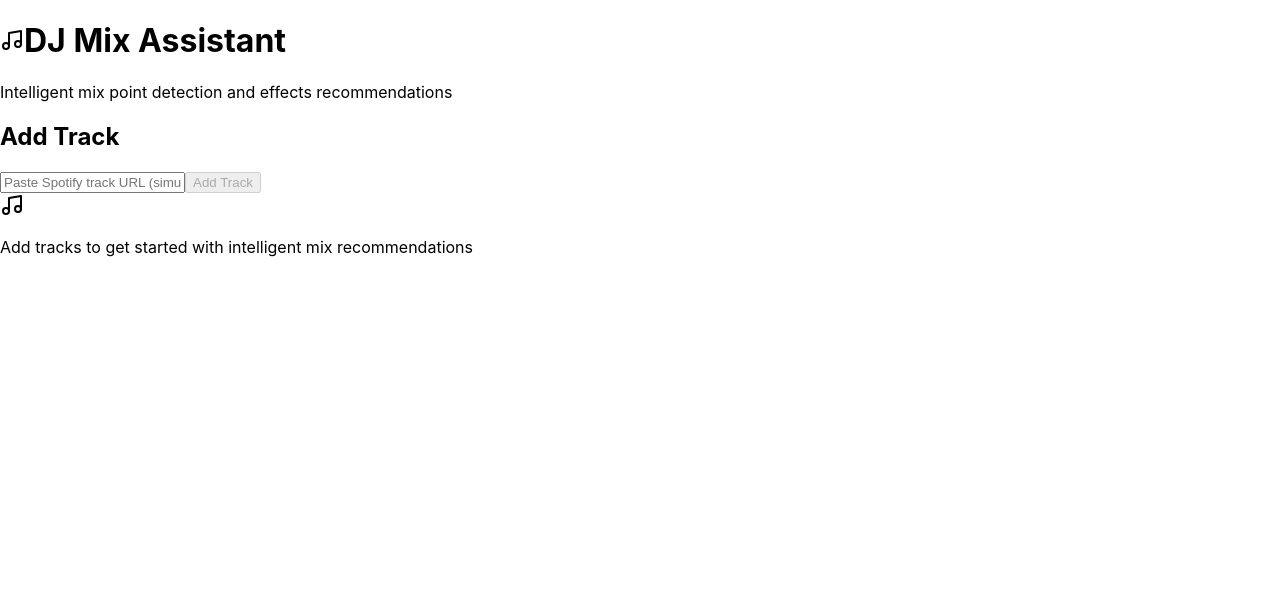
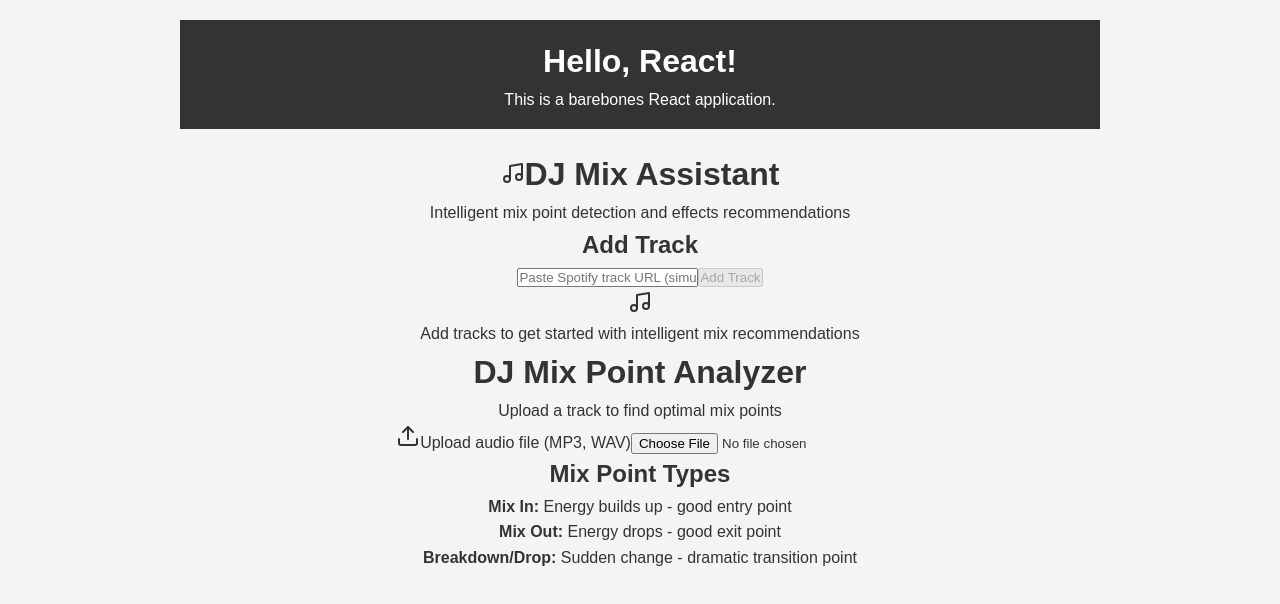
Before and after one commit to mikahJay/dj-mix-assist, a React (Create React App) app: page / in a window 1280 px wide. Shown: the top 604 px of the page. Built offline with nearby package versions, Linux system fonts and the light colour scheme.

Commit message:
put assistant and analyzer on same page jus for dev purposes for now

```diff
--- /dev/null
+++ b/src/App.css
@@ -0,0 +1,34 @@
+/* Basic reset for all elements */
+* {
+  margin: 0;
+  padding: 0;
+  box-sizing: border-box; /* Ensures padding and border are included in the element's total width and height */
+}
+
+/* Styles for the body element */
+body {
+  font-family: Arial, sans-serif; /* Sets a common sans-serif font */
+  line-height: 1.6; /* Improves readability */
+  background-color: #f4f4f4; /* Light background color */
+  color: #333; /* Dark text color */
+}
+
+/* Styles for the main application container */
+.App {
+  text-align: center; /* Centers content horizontally within the App container */
+  padding: 20px; /* Adds some padding around the main content */
+  max-width: 960px; /* Limits the maximum width of the content */
+  margin: 0 auto; /* Centers the App container horizontally on the page */
+}
+
+/* Example styles for a header */
+header {
+  background-color: #333;
+  color: #fff;
+  padding: 1rem 0;
+  margin-bottom: 20px;
+}
+
+header h1 {
+  margin: 0;
+}
--- /dev/null
+++ b/src/App.js
@@ -0,0 +1,21 @@
+import React from 'react';
+import DJMixAssistant from './DJMixAssistant';
+import DJMixAnalyzer from './DJMixAnalyzer';
+import './App.css'; // Optional: for styling
+
+function App() {
+  return (
+    <div className="App">
+      <header className="App-header">
+        <h1>Hello, React!</h1>
+        <p>This is a barebones React application.</p>
+      </header>
+      <div>
+        <DJMixAssistant />
+        <DJMixAnalyzer />
+      </div>
+    </div>
+  );
+}
+
+export default App;
--- a/src/index.js
+++ b/src/index.js
@@ -1,13 +1,13 @@
 import React from 'react';
 import ReactDOM from 'react-dom/client';
 import './index.css';
-import DJMixAssistant from './DJMixAssistant';
+import App from './App';
 import reportWebVitals from './reportWebVitals';
 
 const root = ReactDOM.createRoot(document.getElementById('root'));
 root.render(
   <React.StrictMode>
-    <DJMixAssistant />
+    <App />
   </React.StrictMode>
 );
 
```
